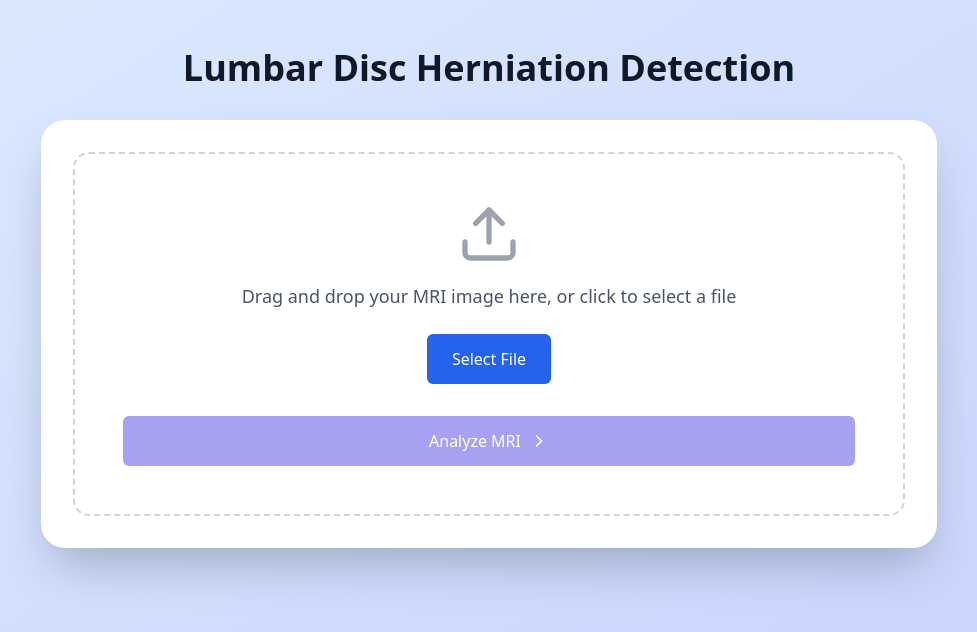
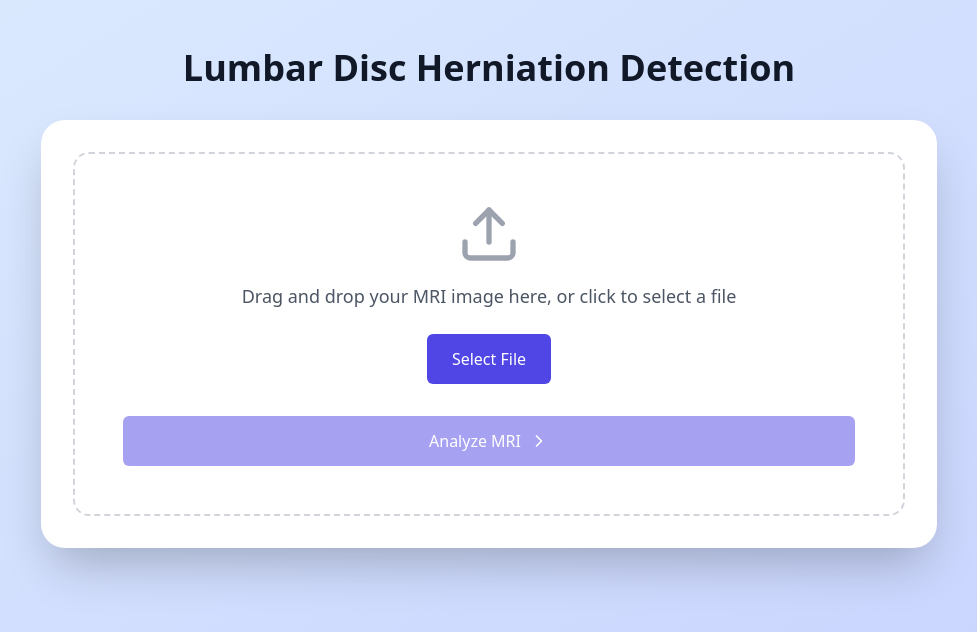
Before and after one commit to MohitNamdev22/Lumbar-Detect-Project, a React (Vite) app in the folder frontend/: page / in a window 1280 px wide. Shown: the top 632 px of the page, without its empty margins (151-1128 px from the left). Built offline with nearby package versions, Linux system fonts and the light colour scheme.

Commit message:
fixed the color of select file

```diff
--- a/frontend/src/App.jsx
+++ b/frontend/src/App.jsx
@@ -87,7 +87,7 @@
               <p className="mt-4 text-lg text-gray-600">Drag and drop your MRI image here, or click to select a file</p>
               <input {...getInputProps()} className="hidden" accept=".jpg, .png, .dcm"/>
               <button
-              className="mt-6 inline-flex items-center px-6 py-3 border border-transparent text-base font-medium rounded-md text-white bg-blue-600 hover:bg-blue-700 focus:outline-none focus:ring-2 focus:ring-offset-2 focus:ring-blue-500"
+              className="mt-6 inline-flex items-center px-6 py-3 border border-transparent text-base font-medium rounded-md text-white bg-indigo-600 hover:bg-indigo-700 focus:outline-none focus:ring-2 focus:ring-offset-2 focus:ring-indigo-500"
               onClick={(event) => {
                 event.stopPropagation(); // Prevent opening the file picker
                 document.querySelector('input[type="file"]').click();
```
